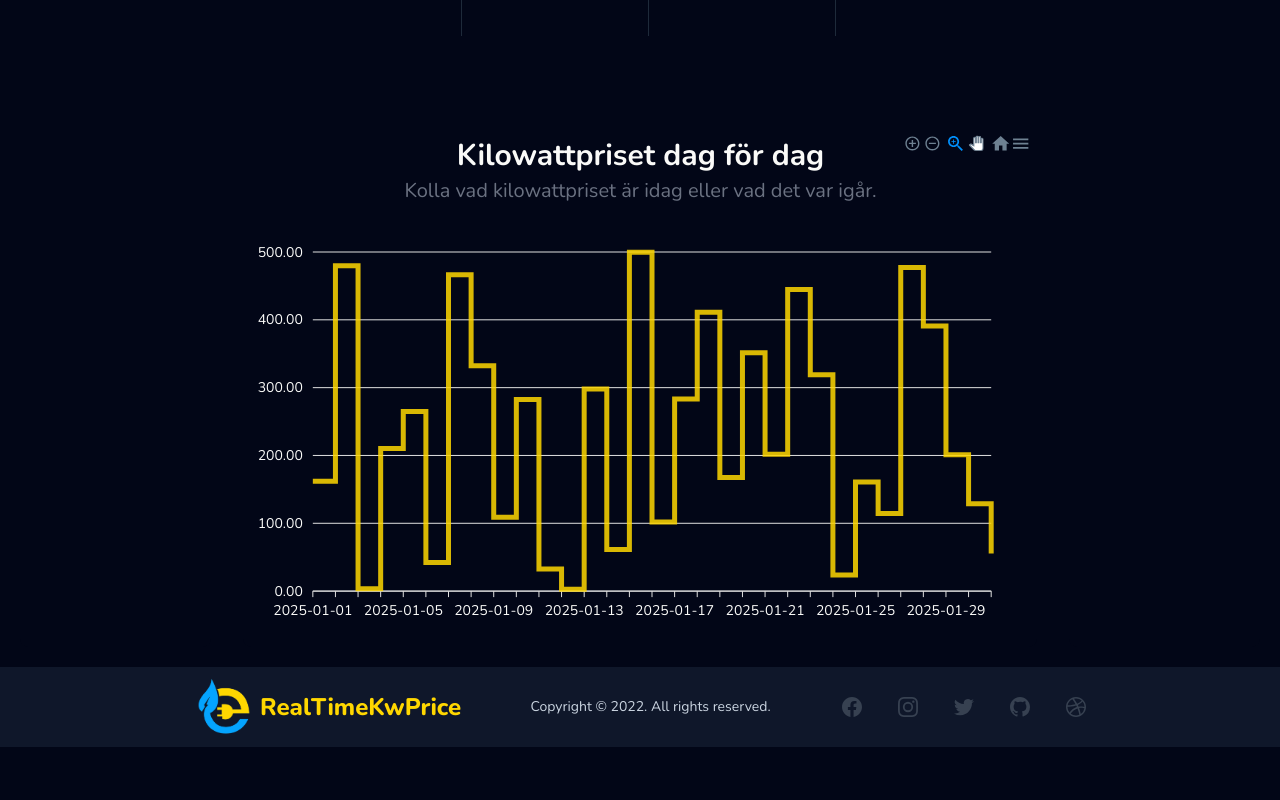
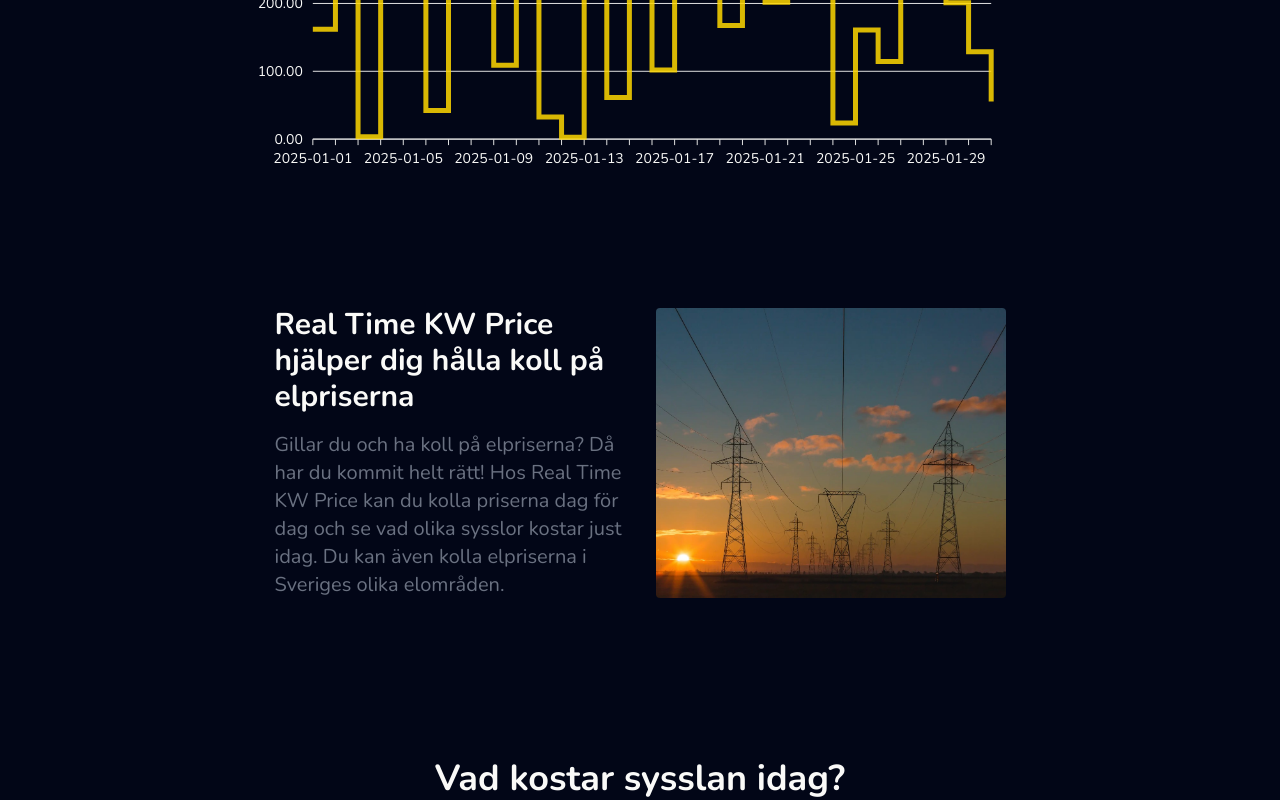
Before and after one commit to VSETTER6/RealTimeKwPriceFE, a React (Create React App) app in the folder real-time-kw-price-react/: page /home in a window 1280 px wide. Shown: the part 460-1260 px from the top of the page. Before the commit the page ends 1207 px from the top, so only its background shows below. Built offline with nearby package versions, Linux system fonts and the light colour scheme.

Commit message:
Section added on HomePage

```diff
--- a/real-time-kw-price-react/src/App.js
+++ b/real-time-kw-price-react/src/App.js
@@ -8,6 +8,7 @@
 import HomePage from "../src/pages/home/HomePage";
 import LoginPage from "../src/pages/login/LoginPage";
 import RegisterPage from "../src/pages/register/RegisterPage";
+import UserSettingsPage from "./pages/user/UserSettingsPage";
 
 function App() {
   return (
@@ -17,6 +18,7 @@
         <Route path="/home" element={<HomePage />} />
         <Route path="/login" element={<LoginPage />} />
         <Route path="/register" element={<RegisterPage />} />
+        <Route path="/usersettings" element={<UserSettingsPage />} />
       </Routes>
     </Router>
   );
--- a/real-time-kw-price-react/src/components/apexCharts/SteplineChartComponent.js
+++ b/real-time-kw-price-react/src/components/apexCharts/SteplineChartComponent.js
@@ -76,7 +76,7 @@
     };
   }, []);
 
-  return <div id="chart" className="mt-12"></div>;
+  return <div id="chart" className="mb-20 mt-10"></div>;
 };
 
 export default StepLineChartComponent;
--- a/real-time-kw-price-react/src/components/home/HomeComponent.js
+++ b/real-time-kw-price-react/src/components/home/HomeComponent.js
@@ -1,12 +1,14 @@
 import React from "react";
 import TasksKwPriceComponent from "../hyperUI/TasksKwPriceComponent";
 import StepLineChartComponent from "../apexCharts/SteplineChartComponent";
+import SectionComponent from "../section/SectionComponent";
 
 function HomeComponent() {
   return (
     <div>
+      <StepLineChartComponent />
+      <SectionComponent />
       <TasksKwPriceComponent />
-      <StepLineChartComponent />
     </div>
   );
 }
--- a/real-time-kw-price-react/src/components/hyperUI/TasksKwPriceComponent.js
+++ b/real-time-kw-price-react/src/components/hyperUI/TasksKwPriceComponent.js
@@ -3,7 +3,7 @@
 function TasksKwPriceComponent() {
   return (
     <div>
-      <div className="mx-auto max-w-screen-xl px-4 py-8 sm:px-6 sm:py-12 lg:px-8">
+      <div className="mx-auto max-w-screen-xl px-4 py-8 sm:px-6 sm:py-12 lg:px-8 mb-10 mt-20">
         <div className="mx-auto max-w text-center">
           <h2 className="text-3xl font-bold text-[#fafaf8] sm:text-4xl">
             Vad kostar sysslan idag?
--- /dev/null
+++ b/real-time-kw-price-react/src/components/section/SectionComponent.js
@@ -0,0 +1,38 @@
+import React from "react";
+
+function SectionComponent() {
+  return (
+    <div>
+      <section>
+        <div className="mx-auto max-w-screen-xl px-4 py-8 sm:px-6 lg:px-8">
+          <div className="grid grid-cols-1 gap-4 md:grid-cols-2 md:items-center md:gap-8">
+            <div>
+              <div className="max-w-lg md:max-w-none">
+                <h2 className="text-3xl font-bold text-[#fafaf8] sm:text-3xl">
+                  Real Time KW Price hjälper dig hålla koll på elpriserna
+                </h2>
+
+                <p className="mt-4 text-[#6a7181] text-xl">
+                  Gillar du och ha koll på elpriserna? Då har du kommit helt
+                  rätt! Hos Real Time KW Price kan du kolla priserna dag för dag
+                  och se vad olika sysslor kostar just idag. Du kan även kolla
+                  elpriserna i Sveriges olika elområden.
+                </p>
+              </div>
+            </div>
+
+            <div>
+              <img
+                src="/images/elnat.jpg"
+                className="rounded"
+                alt="Elnat.jpg"
+              />
+            </div>
+          </div>
+        </div>
+      </section>
+    </div>
+  );
+}
+
+export default SectionComponent;
--- /dev/null
+++ b/real-time-kw-price-react/src/pages/user/UserSettingsPage.js
@@ -0,0 +1,16 @@
+import React from "react";
+import FooterComponent from "../../components/footer/FooterComponent";
+import HeaderComponent from "../../components/header/HeaderComponent";
+import MainComponent from "../../components/main/MainComponent";
+
+function UserSettingsPage() {
+  return (
+    <div className="flex flex-col min-h-screen">
+      <HeaderComponent />
+      <MainComponent className="flex-grow"></MainComponent>
+      <FooterComponent />
+    </div>
+  );
+}
+
+export default UserSettingsPage;
```
Also changed, not shown: real-time-kw-price-react/src/components/user/UserSettingsComponent.js (added).
